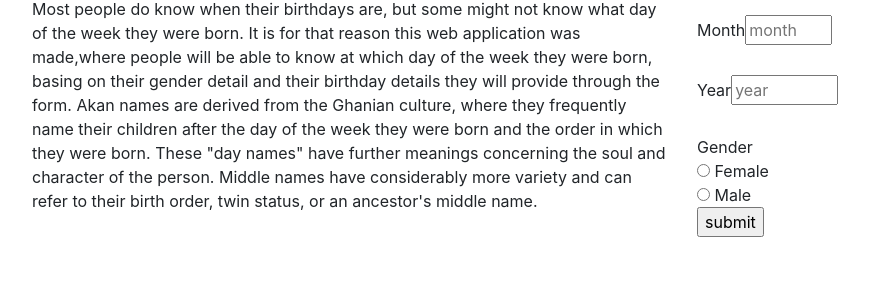
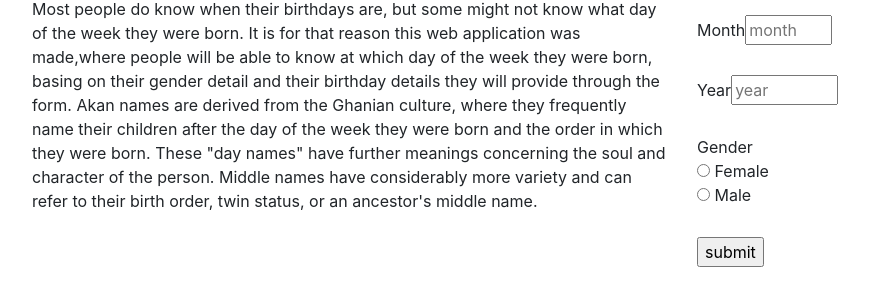
Before and after one commit to KaChryssie/AkanNames, a plain HTML site: page bdaycalculator.html in a window 1280 px wide. Shown: the part 95-400 px from the top of the page, without its empty margins (53-922 px from the left). Drawn offline with Linux system fonts and the light colour scheme.

Commit message:
add style to our submit section

```diff
--- a/bdaycalculator.css
+++ b/bdaycalculator.css
@@ -10,3 +10,6 @@ body{
 #year {
     margin-bottom: 30px;
 }
+#sub {
+    margin-top: 30px;
+}
```
